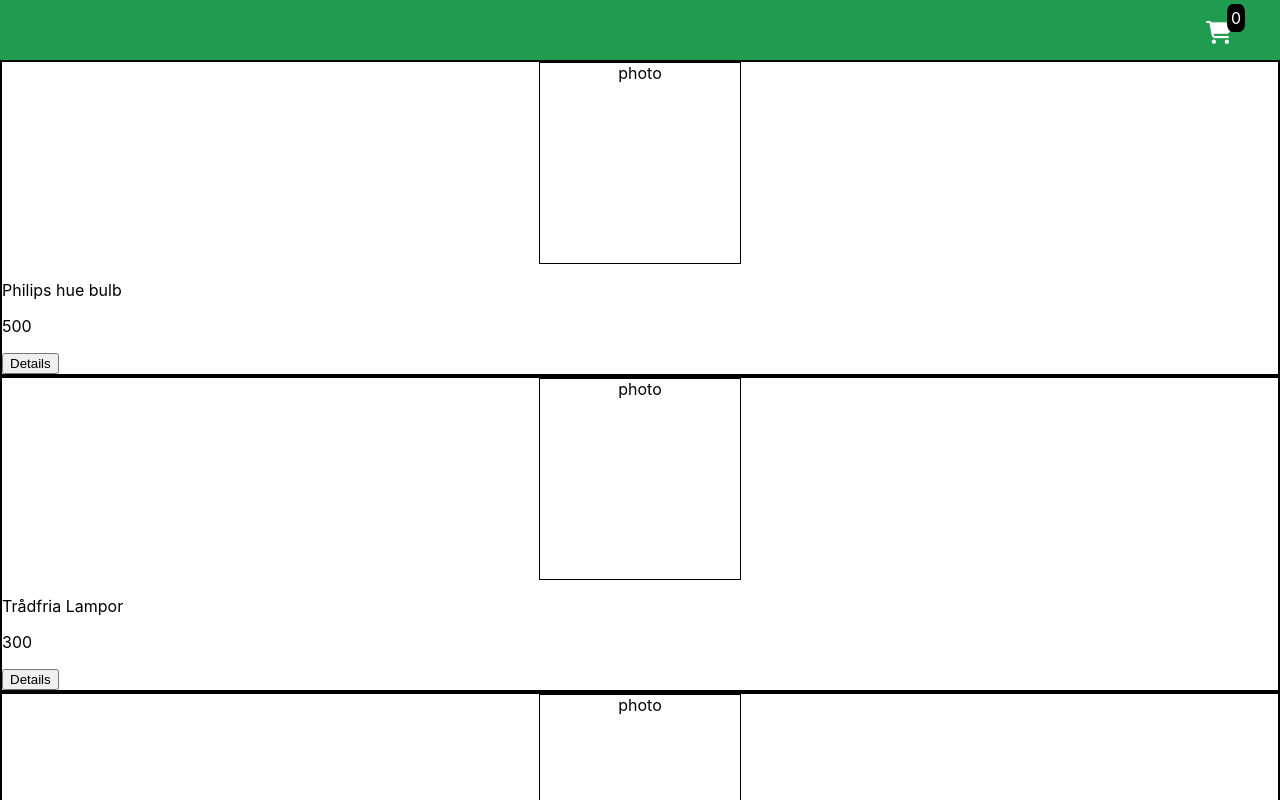
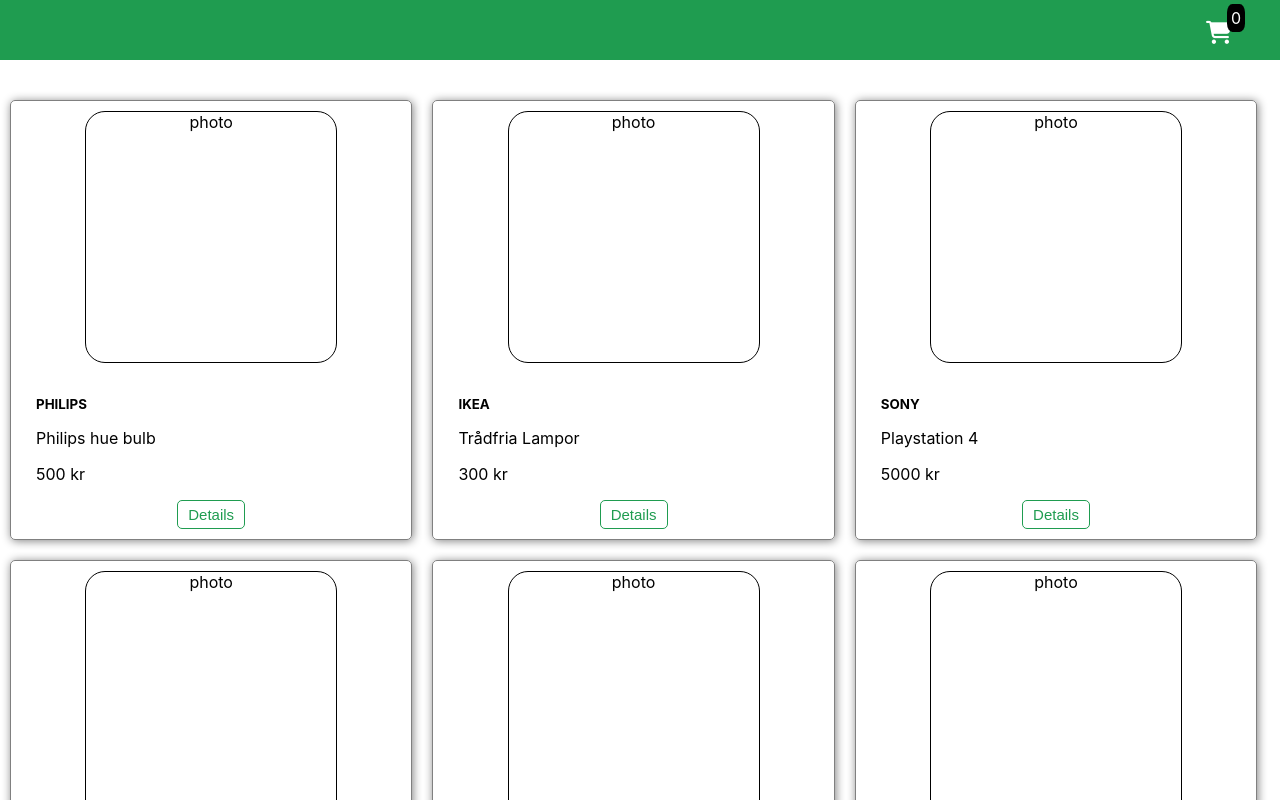
Before and after one commit to AndelijaKaluderovic/Shopping_Cart, a React (Create React App) app: page / in a window 1280 px wide. Shown: the top 800 px of the page. Built offline with nearby package versions, Linux system fonts and the light colour scheme.

Commit message:
products-page-styled

```diff
--- a/src/App.js
+++ b/src/App.js
@@ -13,7 +13,8 @@
       <Nav />
       <Switch>
         <Route exact path="/" component={Products} />
-        <Route path="/product" component={Product} />
+        <Route exact path="/product" component={Product} />
+        <Route path="/product/:id" component={Product} />
         <Route path="/checkout" component={Checkout} />
       </Switch>
     </div>
--- a/src/pages/Checkout.js
+++ b/src/pages/Checkout.js
@@ -7,7 +7,7 @@
   return (
     <div className="checkout">
       <p>Checkout</p>
-      <Link to="/"><button>Back to home</button></Link>
+      <Link to="/">&#8592; Back to home</Link>
       </div>
   )
 }
--- a/src/pages/Product.css
+++ b/src/pages/Product.css
@@ -1,10 +1,24 @@
-.product-card{
-    background-color: aquamarine;
+.product{
+    margin-top: 30px;
 }
 .product-photo{
     border: 1px solid black;
-    width: 200px;
-    height: 200px;
+    border-radius: 20px;
+    width: 250px;
+    height: 250px;
     text-align: center;
     margin: 0 auto;
 }
+.product-button{
+    display: block;
+    margin: 0 auto;
+    padding: 5px 10px;
+    font-size: 20px;
+    border: 1px solid #1F9C50;
+    border-radius: 5px;
+    background-color: #1F9C50;
+    color: white;
+}
+.product-info{
+    padding-left: 20px;
+}
--- a/src/pages/Product.js
+++ b/src/pages/Product.js
@@ -1,15 +1,30 @@
-import React from 'react';
+import React, { useEffect, useState } from 'react';
 import './Product.css';
 import { Link } from 'react-router-dom';
 
-export default function Product() {
+export default function Product({match}) {
+
+  // useEffect(() => {
+  //   fetchProduct();
+  //   console.log(match);
+  // }, [])
+
+  // const [product, setProduct] = useState([]);
+
+  // const fetchProduct = async () => {
+  //   const data = await fetch('../mockup/products.json');
+  //   const productJSON = await data.json();
+  //   console.log('coming from products', productJSON.items);
+  //   setProduct(productJSON.items);
+  // }
   return (
-    <div>
+    <div className='product'>
       <div className='product-card'>
         <div className='product-photo'>photo</div>
+        <div className='product-info'>
         <p>Product name</p>
         <p>Product price</p>
-        <p>Availible</p>
+        <p>Available</p>
         <form>
           <label htmlFor="color">Color:</label>
           <select name="color" id="color">
@@ -27,9 +42,10 @@
             <option>44</option>
           </select>
         </form>
-        <button>Add to cart</button>
+        </div>
+        <button type="button" className="product-button">Add to cart</button>
       </div>
-     <Link to="/"><button>Back to home</button></Link>
+     <Link to="/">&#8592; Back to home</Link>
     </div>
   )
 }
--- a/src/pages/Products.css
+++ b/src/pages/Products.css
@@ -1,11 +1,57 @@
+.products{
+    margin-top: 30px;
+}
 .products-card{
-    border: 2px solid black;
-
+    border: 1px solid grey;
+    border-radius: 5px;
+    box-shadow: 1px 1px 10px grey;
+    padding: 10px;
+    margin: 10px;
 }
 .products-photo{
     border: 1px solid black;
-    width: 200px;
-    height: 200px;
+    border-radius: 20px;
+    width: 250px;
+    height: 250px;
     text-align: center;
     margin: 0 auto;
 }
+.products-info{
+    padding-top: 20px;
+    padding-left: 15px;
+}
+.products-brand{
+    font-weight: bold;
+    font-size: smaller;
+    text-transform: uppercase;
+}
+.link{
+    text-decoration: none;
+}
+.products-button{
+    display: block;
+    margin: 0 auto;
+    padding: 5px 10px;
+    font-size: 15px;
+    border: 1px solid #1F9C50;
+    border-radius: 5px;
+    background-color: transparent;
+    color: #1F9C50;
+}
+.products-button:hover{
+    cursor: pointer;
+    background-color: #1F9C50;
+    color: white;
+}
+@media screen and (min-width: 600px) {
+    .products{
+        display: grid;
+        grid-template-columns: 50% 50%;
+    }
+}
+@media screen and (min-width: 1100px) {
+    .products{
+        display: grid;
+        grid-template-columns: 33% 33% 33%;
+    }
+}
--- a/src/pages/Products.js
+++ b/src/pages/Products.js
@@ -19,11 +19,14 @@
   return (
     <div className='products'>
       {products.map(item => (
-      <div className='products-card'>
+      <div key={item.id} className='products-card'>
       <div className='products-photo'>photo</div>
-      <p key={item.id}>{item.name}</p>
-      <p key={item.id}>{item.price}</p>
-      <Link to="/product"><button>Details</button></Link>
+      <div className='products-info'>
+      <p className='products-brand'>{item.brand}</p>
+      <p className='products-name'>{item.name}</p>
+      <p className='products-price'>{item.price} kr</p>
+      </div>
+      <Link className='link' to={`/product/${item.id}`}><button className="products-button">Details</button></Link>
       </div>
       ))}
     </div>
```
